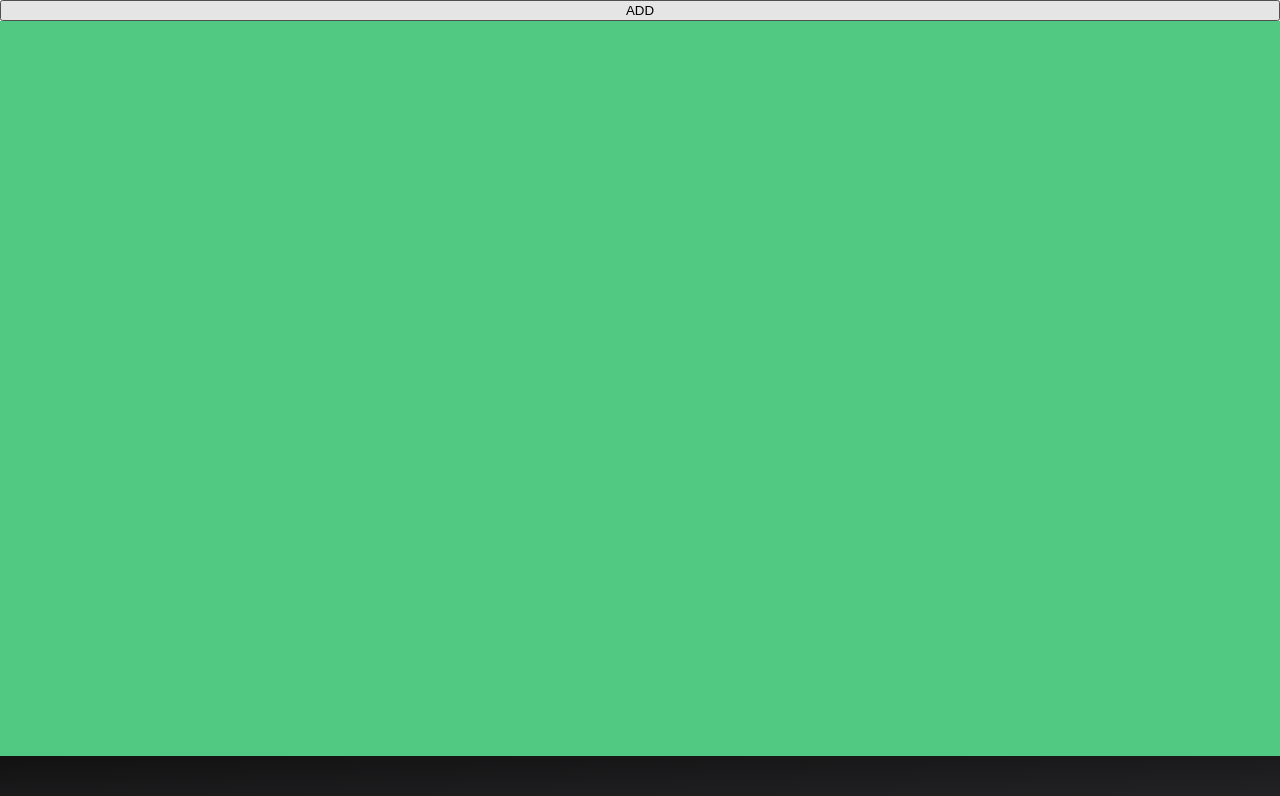
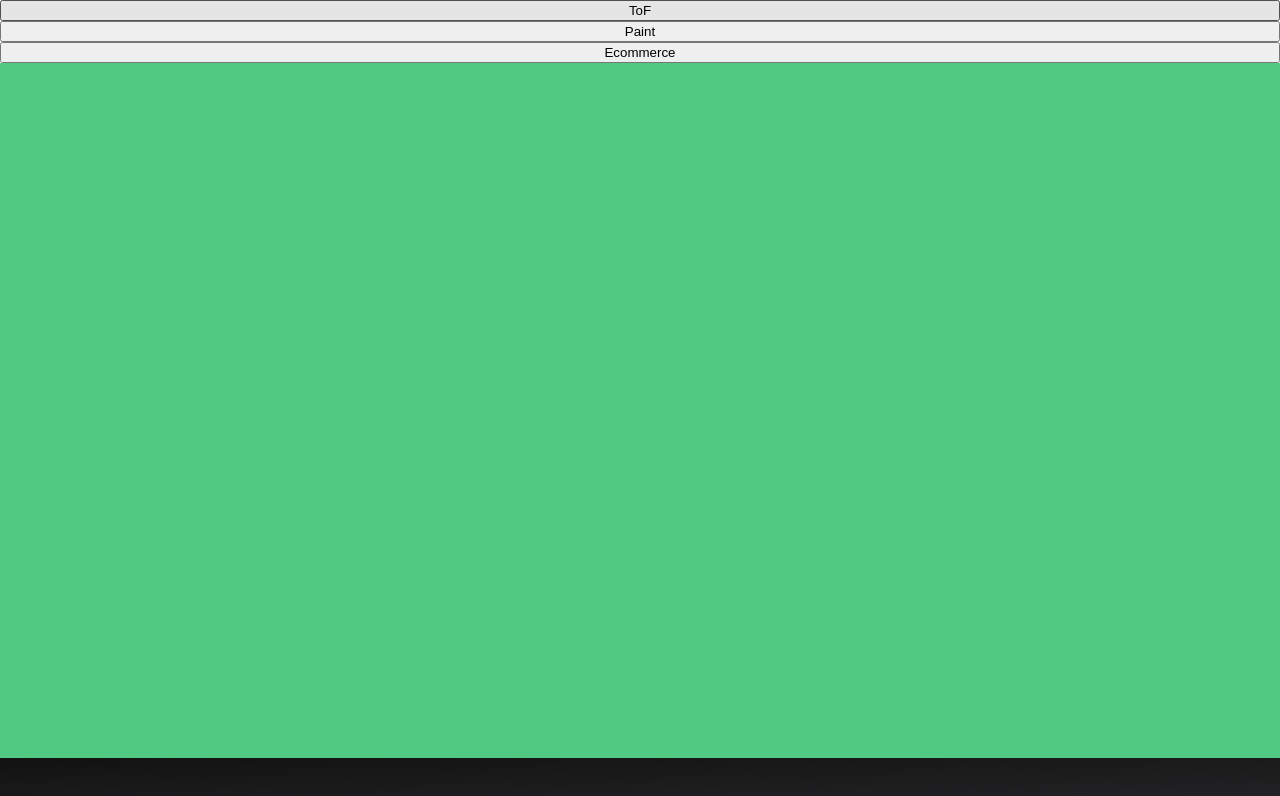
Before and after one commit to StrixWL/1337-os, a React (Vite) app: page / in a window 1280 px wide. Shown: the top 796 px of the page. Built offline with nearby package versions, Linux system fonts and the light colour scheme.

Commit message:
feat(paint): Integrate jspaint and ecom website and ToF clone windows for demo and testing purpose

```diff
--- a/src/components/StrixOS/StrixOS.tsx
+++ b/src/components/StrixOS/StrixOS.tsx
@@ -27,7 +27,7 @@ const StrixOS = () => {
 	const [windows, dispatch] = useReducer(
 		(state: Windows, action: WindowsAction): Windows => {
 			switch (action.type) {
-                case "ADD":
+				case "ADD":
 					const newState = {
 						...state,
 						[systemState.currentId]: {
@@ -56,10 +56,10 @@ const StrixOS = () => {
 						},
 					};
 				case "DELETE":
-                    console.log("deleting", action.props.id!)
+					console.log("deleting", action.props.id!);
 					const _newState = { ...state };
-                    delete _newState[action.props.id!]
-                    return _newState
+					delete _newState[action.props.id!];
+					return _newState;
 			}
 			return { ...state };
 		},
@@ -75,12 +75,95 @@ const StrixOS = () => {
 					dispatch({
 						type: "ADD",
 						props: {
-                            backgroundColor: 'rgb(' + Math.floor(Math.random() * 256) + ',' + Math.floor(Math.random() * 256) + ',' + Math.floor(Math.random() * 256) + ')'
+							children: (
+								<iframe
+									src="https://mycv.strix.moe/ToF_Clone/"
+									frameBorder="0"
+									title="paint"
+									style={{
+										display: "block",
+										width: "100%",
+										height: "100%",
+										backgroundColor: "white",
+									}}
+								/>
+							),
+							backgroundColor:
+								"rgb(" +
+								Math.floor(Math.random() * 256) +
+								"," +
+								Math.floor(Math.random() * 256) +
+								"," +
+								Math.floor(Math.random() * 256) +
+								")",
 						},
 					});
 				}}
 			>
-				ADD
+				ToF
+			</button>
+            <button
+				onClick={() => {
+					dispatch({
+						type: "ADD",
+						props: {
+							children: (
+								<iframe
+									src="https://jspaint.app"
+									frameBorder="0"
+									title="paint"
+									style={{
+										display: "block",
+										width: "100%",
+										height: "100%",
+										backgroundColor: "rgb(192,192,192)",
+									}}
+								/>
+							),
+							backgroundColor:
+								"rgb(" +
+								Math.floor(Math.random() * 256) +
+								"," +
+								Math.floor(Math.random() * 256) +
+								"," +
+								Math.floor(Math.random() * 256) +
+								")",
+						},
+					});
+				}}
+			>
+				Paint
+			</button><button
+				onClick={() => {
+					dispatch({
+						type: "ADD",
+						props: {
+							children: (
+								<iframe
+									src="https://react-ecommerce.strix.moe/"
+									frameBorder="0"
+									title="paint"
+									style={{
+										display: "block",
+										width: "100%",
+										height: "100%",
+										backgroundColor: "white",
+									}}
+								/>
+							),
+							backgroundColor:
+								"rgb(" +
+								Math.floor(Math.random() * 256) +
+								"," +
+								Math.floor(Math.random() * 256) +
+								"," +
+								Math.floor(Math.random() * 256) +
+								")",
+						},
+					});
+				}}
+			>
+				Ecommerce
 			</button>
 			{Object.keys(windows).map((key: string) => {
 				const window = windows[parseInt(key)];
@@ -94,7 +177,7 @@ const StrixOS = () => {
 								props: { id: window.id },
 							})
 						}
-                        deleteSelf={() =>
+						deleteSelf={() =>
 							dispatch({
 								type: "DELETE",
 								props: { id: window.id },
--- a/src/components/Window/Window.module.scss
+++ b/src/components/Window/Window.module.scss
@@ -4,6 +4,8 @@
     // top: 40%;
     // width: 200px;
     // height: 200px;
+    overflow: hidden;
+    padding: 30px 4px 5px 4px;
     border-radius: 5px;
     &::after {
         content: '';
--- a/src/components/Window/Window.tsx
+++ b/src/components/Window/Window.tsx
@@ -10,7 +10,6 @@ interface WindowState {
 }
 
 const Window = ({
-    id,
 	backgroundColor = "transparent",
 	resizeOffset = 10,
 	dragOffset = 30,
@@ -22,7 +21,7 @@ const Window = ({
 	zIndex = 1,
 }: WindowProps) => {
 	const [state, setState] = useState<WindowState>({
-		sizes: { width: 200, height: 200, left: 300, top: 200 },
+		sizes: { width: 510, height: 400, left: 300, top: 200 },
 		startDrag: { x: 0, y: 0 },
 		isDragging: false,
 		cursor: "auto",
@@ -215,7 +214,6 @@ const Window = ({
 			>
 				X
 			</button>
-            {id}
 			{children}
 			{state.isDragging && (
 				<div
```
